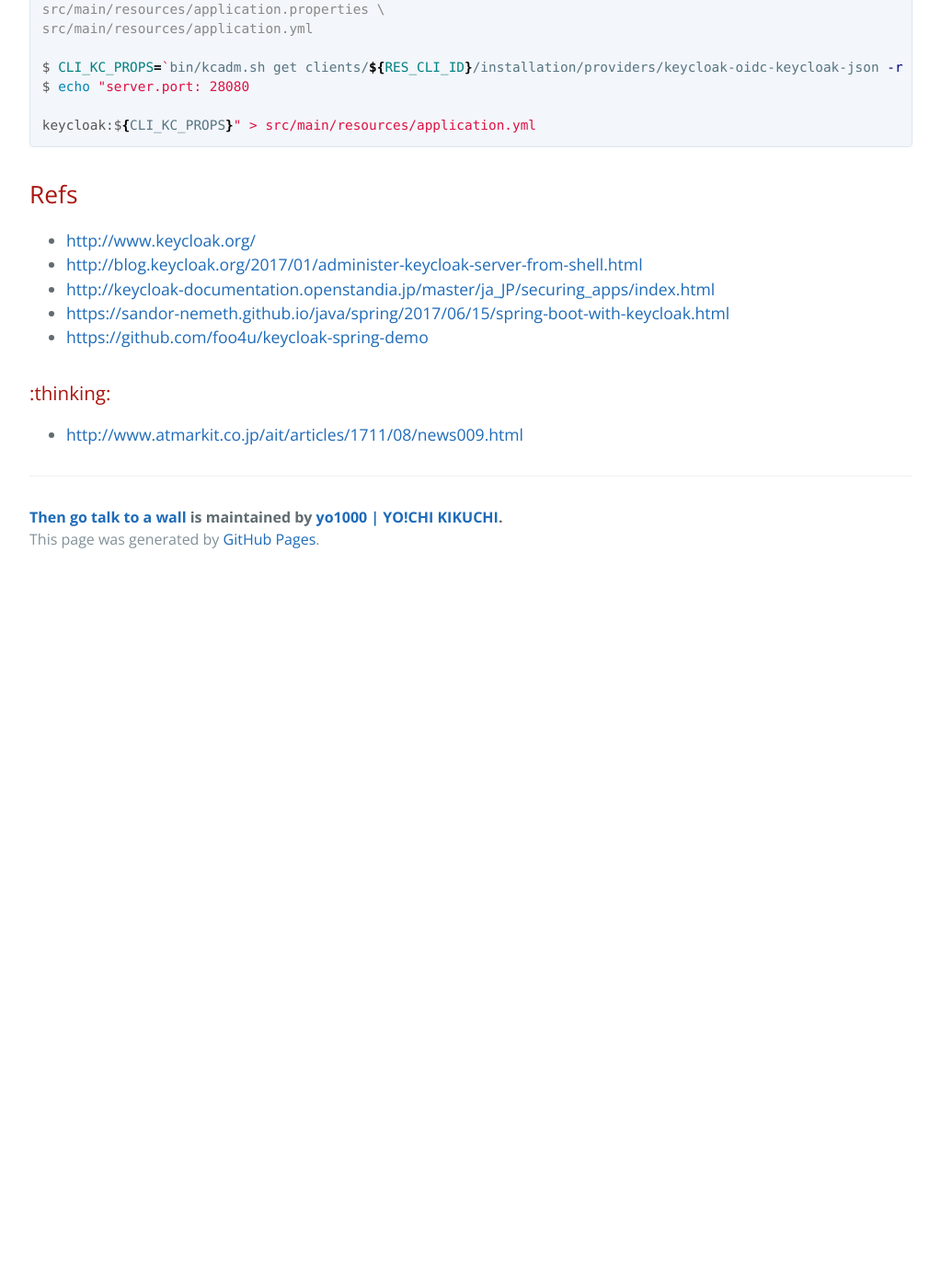
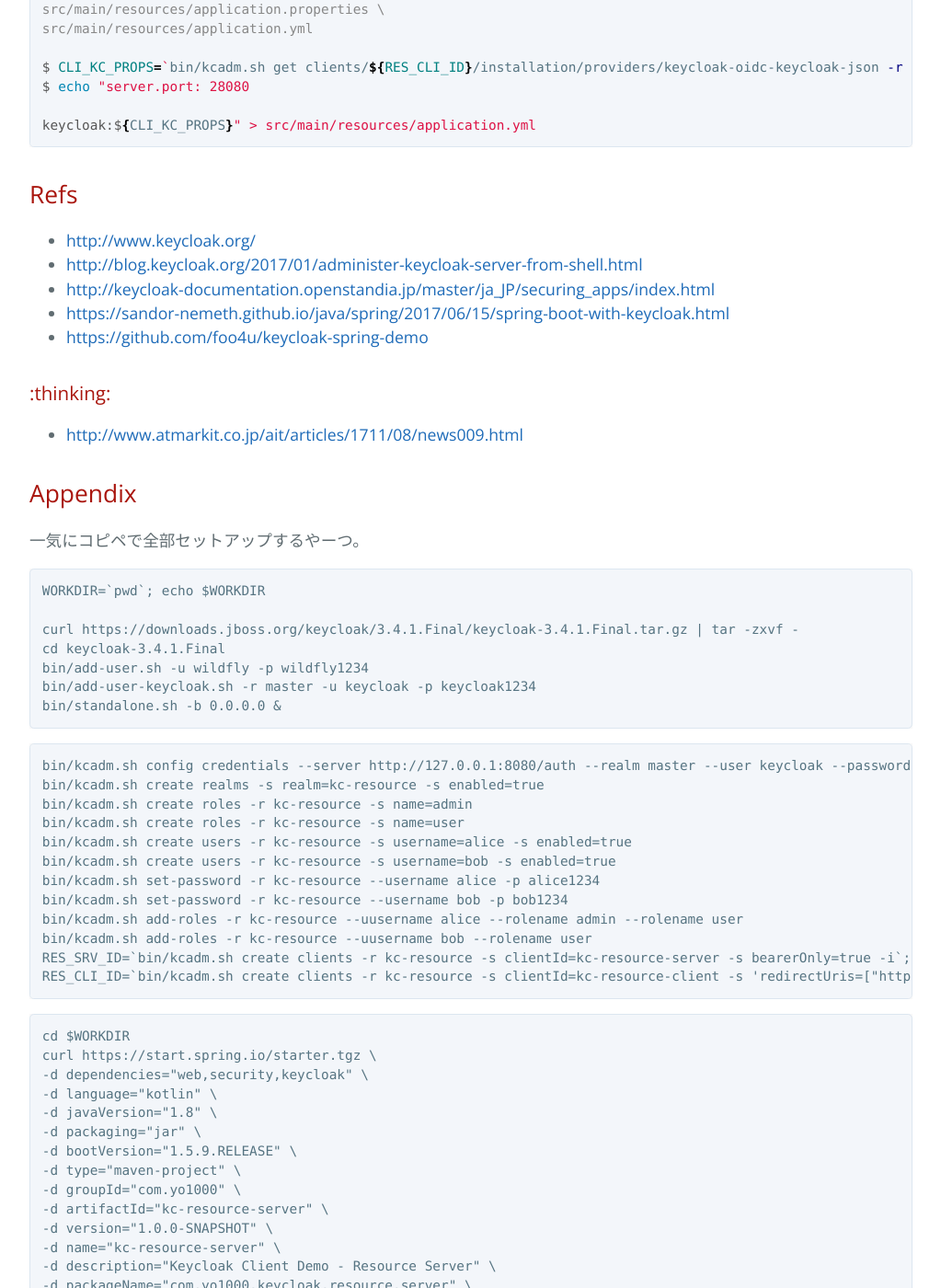
Before and after one commit to yo1000/blog.yo1000.com, a Jekyll site: the page built from _posts/2017-12-18-keycloak-demo.md, in a window 1280 px wide and 1400 px high, scrolled down 5670 px. Shown: the whole window at 92% size, without its empty margins (224-1247 px from the left). Built offline with Jekyll 4.4.1, drawn with Linux system fonts in a browser that asks for light colours; our own code applies the rules of GitHub Pages for plain Markdown files; before the commit the page ends 6300 px from its top, so only the background shows below that; some of the changed text lies outside the part shown.

Commit message:
Update 2017-12-18-keycloak-demo.md

````diff
--- a/_posts/2017-12-18-keycloak-demo.md
+++ b/_posts/2017-12-18-keycloak-demo.md
@@ -276,3 +276,94 @@
 
 - [http://www.atmarkit.co.jp/ait/articles/1711/08/news009.html](http://www.atmarkit.co.jp/ait/articles/1711/08/news009.html
 )
+
+## Appendix
+
+一気にコピペで全部セットアップするやーつ。
+
+```
+WORKDIR=`pwd`; echo $WORKDIR
+
+curl https://downloads.jboss.org/keycloak/3.4.1.Final/keycloak-3.4.1.Final.tar.gz | tar -zxvf -
+cd keycloak-3.4.1.Final
+bin/add-user.sh -u wildfly -p wildfly1234
+bin/add-user-keycloak.sh -r master -u keycloak -p keycloak1234
+bin/standalone.sh -b 0.0.0.0 &
+```
+
+```
+bin/kcadm.sh config credentials --server http://127.0.0.1:8080/auth --realm master --user keycloak --password keycloak1234
+bin/kcadm.sh create realms -s realm=kc-resource -s enabled=true
+bin/kcadm.sh create roles -r kc-resource -s name=admin
+bin/kcadm.sh create roles -r kc-resource -s name=user
+bin/kcadm.sh create users -r kc-resource -s username=alice -s enabled=true
+bin/kcadm.sh create users -r kc-resource -s username=bob -s enabled=true
+bin/kcadm.sh set-password -r kc-resource --username alice -p alice1234
+bin/kcadm.sh set-password -r kc-resource --username bob -p bob1234
+bin/kcadm.sh add-roles -r kc-resource --uusername alice --rolename admin --rolename user
+bin/kcadm.sh add-roles -r kc-resource --uusername bob --rolename user
+RES_SRV_ID=`bin/kcadm.sh create clients -r kc-resource -s clientId=kc-resource-server -s bearerOnly=true -i`; echo $RES_SRV_ID
+RES_CLI_ID=`bin/kcadm.sh create clients -r kc-resource -s clientId=kc-resource-client -s 'redirectUris=["http://localhost:28080/*"]' -i`; echo $RES_CLI_ID
+```
+
+```
+cd $WORKDIR
+curl https://start.spring.io/starter.tgz \
+-d dependencies="web,security,keycloak" \
+-d language="kotlin" \
+-d javaVersion="1.8" \
+-d packaging="jar" \
+-d bootVersion="1.5.9.RELEASE" \
+-d type="maven-project" \
+-d groupId="com.yo1000" \
+-d artifactId="kc-resource-server" \
+-d version="1.0.0-SNAPSHOT" \
+-d name="kc-resource-server" \
+-d description="Keycloak Client Demo - Resource Server" \
+-d packageName="com.yo1000.keycloak.resource.server" \
+-d baseDir="kc-resource-server" \
+-d applicationName="KcResourceServerApplication" \
+| tar -xzvf -
+cd kc-resource-server
+mv \
+src/main/resources/application.properties \
+src/main/resources/application.yml
+echo "server.port: 18080
+
+keycloak:
+  realm: kc-resource
+  resource: kc-resource-server
+  bearer-only: true
+  auth-server-url: http://127.0.0.1:8080/auth
+  ssl-required: external
+" > src/main/resources/application.yml
+echo "package com.yo1000.keycloak.resource.server
+
+import org.springframework.security.access.annotation.Secured
+import org.springframework.web.bind.annotation.GetMapping
+import org.springframework.web.bind.annotation.RestController
+
+@RestController("/kc")
+class KcResourceServerController {
+    @GetMapping("/admin/resource")
+    @Secured("ROLE_ADMIN")
+    fun getAdminResource(): String {
+        return "Admin resource"
+    }
+
+    @GetMapping("/user/resource")
+    @Secured("ROLE_USER")
+    fun getUserResource(): String {
+        return "User resource"
+    }
+}
+" > src/main/kotlin/com/yo1000/keycloak/resource/server/KcResourceServerController.kt
+
+..
+
+./mvnw clean spring-boot:run
+```
+
+```
+..
+```
````
